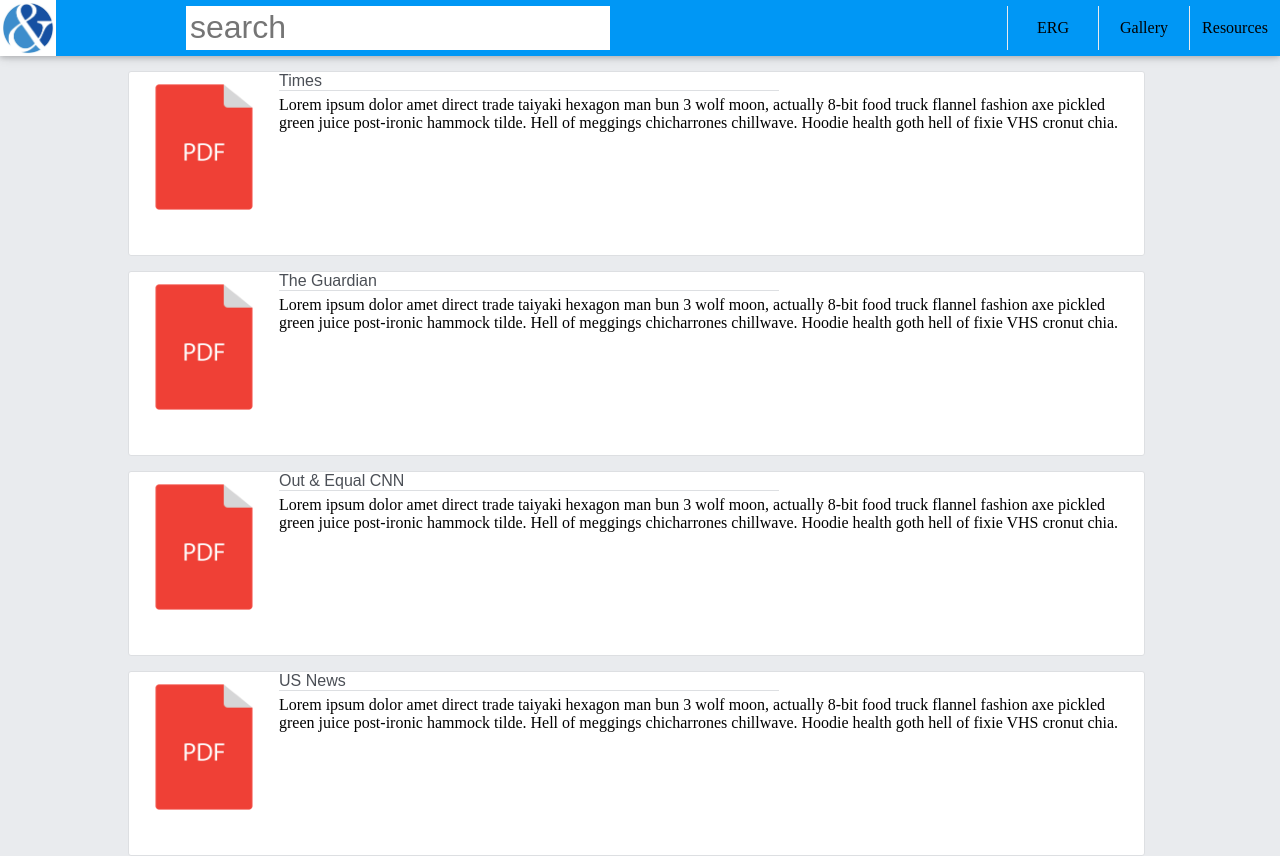
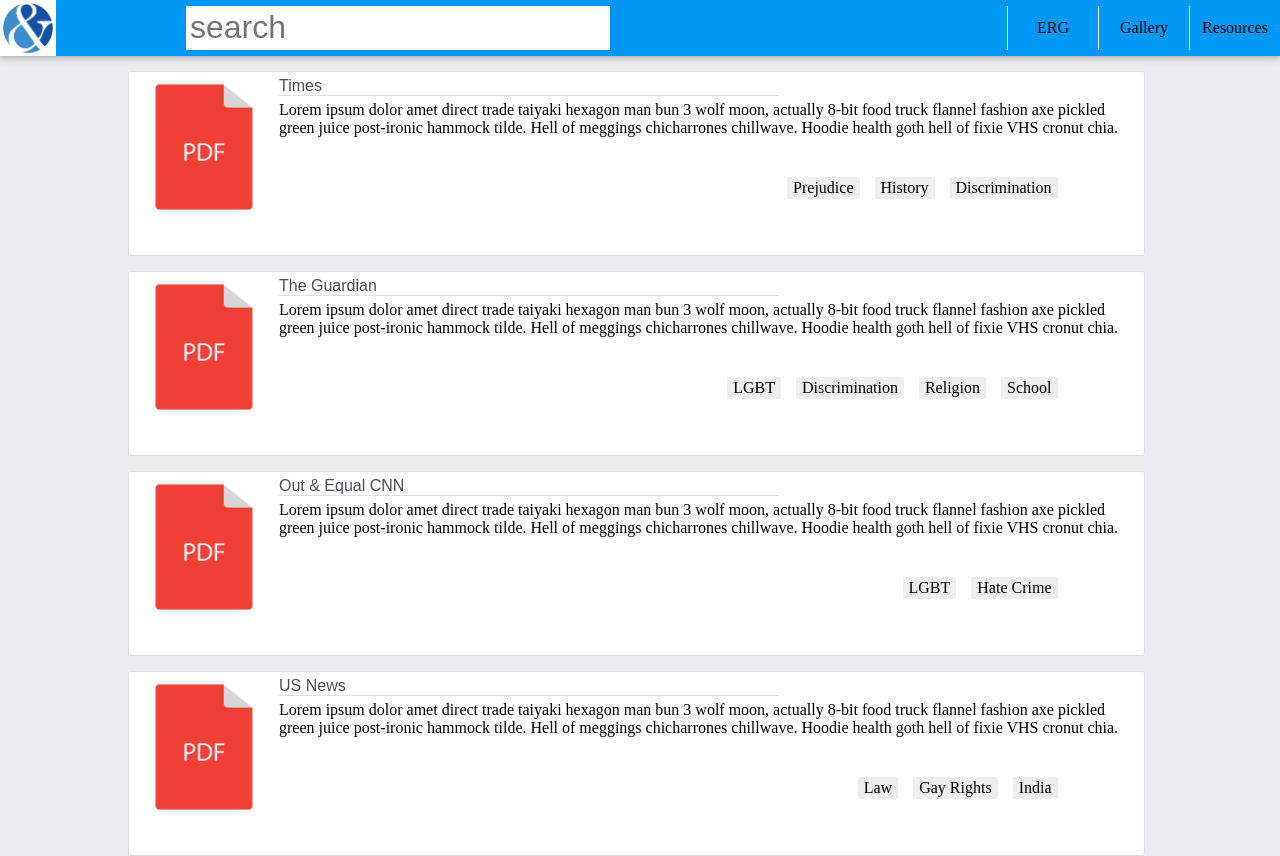
Before and after one commit to Chicago18/team-16, a plain HTML site: page final/resources1.html in a window 1280 px wide. Drawn offline with nearby package versions, Linux system fonts and the light colour scheme.

Commit message:
Add search function

```diff
--- a/final/resources1.html
+++ b/final/resources1.html
@@ -2,12 +2,16 @@
 <head>
   <title>Resources</title>
   <link rel="stylesheet" href="resourcesStyles.css">
+  <script src="https://code.jquery.com/jquery-3.1.1.js"></script>
+  <script type="application/javascript" src="resourcesScript.js"></script>
 </head>
 <body>
   <header>
     <div class="search-cont">
       <img src="icon.png">
-      <input type="text" name="search" placeholder="search">
+      <form>
+        <input class='search' id='search' type="text" name="search" placeholder="search">
+      </form>
     </div>
     <ul>
       <li>
@@ -22,8 +26,8 @@
     </ul>
   </header>
 
-  <ul class="resources-cont">
-
+  <div id='resources-list'>
+    <ul class="list">
       <li class="resource">
         <img src="pdf.png">
         <div class='resource-info'>
@@ -31,7 +35,12 @@
           <div class='resource-divider'>
             <a class='resource-name' target="_blank" href="./Files/Times.pdf">Times</a>
           </div>
-        <p>Lorem ipsum dolor amet direct trade taiyaki hexagon man bun 3 wolf moon, actually 8-bit food truck flannel fashion axe pickled green juice post-ironic hammock tilde. Hell of meggings chicharrones chillwave. Hoodie health goth hell of fixie VHS cronut chia.</p>
+          <p class='resource-desc'>Lorem ipsum dolor amet direct trade taiyaki hexagon man bun 3 wolf moon, actually 8-bit food truck flannel fashion axe pickled green juice post-ironic hammock tilde. Hell of meggings chicharrones chillwave. Hoodie health goth hell of fixie VHS cronut chia.</p>
+          <div class='tag-cont'>
+            <div class='tag'>Discrimination</div>
+            <div class='tag'>History</div>
+            <div class='tag'>Prejudice</div>
+          </div>
         </div>
       </li>
 
@@ -42,7 +51,13 @@
           <div class='resource-divider'>
             <a class='resource-name' target="_blank" href="./Files/The_Guardian.pdf">The Guardian</a>
           </div>
-        <p>Lorem ipsum dolor amet direct trade taiyaki hexagon man bun 3 wolf moon, actually 8-bit food truck flannel fashion axe pickled green juice post-ironic hammock tilde. Hell of meggings chicharrones chillwave. Hoodie health goth hell of fixie VHS cronut chia.</p>
+          <p class='resource-desc'>Lorem ipsum dolor amet direct trade taiyaki hexagon man bun 3 wolf moon, actually 8-bit food truck flannel fashion axe pickled green juice post-ironic hammock tilde. Hell of meggings chicharrones chillwave. Hoodie health goth hell of fixie VHS cronut chia.</p>
+          <div class='tag-cont'>
+            <div class='tag'>School</div>
+            <div class='tag'>Religion</div>
+            <div class='tag'>Discrimination</div>
+            <div class='tag'>LGBT</div>
+          </div>
         </div>
       </li>
 
@@ -53,7 +68,11 @@
           <div class='resource-divider'>
             <a class='resource-name' target="_blank" href="./Files/CNN.pdf">Out & Equal CNN</a>
           </div>
-        <p>Lorem ipsum dolor amet direct trade taiyaki hexagon man bun 3 wolf moon, actually 8-bit food truck flannel fashion axe pickled green juice post-ironic hammock tilde. Hell of meggings chicharrones chillwave. Hoodie health goth hell of fixie VHS cronut chia.</p>
+          <p class='resource-desc'>Lorem ipsum dolor amet direct trade taiyaki hexagon man bun 3 wolf moon, actually 8-bit food truck flannel fashion axe pickled green juice post-ironic hammock tilde. Hell of meggings chicharrones chillwave. Hoodie health goth hell of fixie VHS cronut chia.</p>
+          <div class='tag-cont'>
+            <div class='tag'>Hate Crime</div>
+            <div class='tag'>LGBT</div>
+          </div>
         </div>
       </li>
 
@@ -64,10 +83,16 @@
           <div class='resource-divider'>
             <a class='resource-name' target="_blank" href="./Files/US_News.pdf">US News</a>
           </div>
-        <p>Lorem ipsum dolor amet direct trade taiyaki hexagon man bun 3 wolf moon, actually 8-bit food truck flannel fashion axe pickled green juice post-ironic hammock tilde. Hell of meggings chicharrones chillwave. Hoodie health goth hell of fixie VHS cronut chia.</p>
+          <p class='resource-desc'>Lorem ipsum dolor amet direct trade taiyaki hexagon man bun 3 wolf moon, actually 8-bit food truck flannel fashion axe pickled green juice post-ironic hammock tilde. Hell of meggings chicharrones chillwave. Hoodie health goth hell of fixie VHS cronut chia.</p>
+          <div class='tag-cont'>
+            <div class='tag'>India</div>
+            <div class='tag'>Gay Rights</div>
+            <div class='tag'>Law</div>
+          </div>
         </div>
       </li>
+    </ul>
+  </div>
 
-  </ul>
 </body>
 </html>
--- /dev/null
+++ b/final/resourcesScript.js
@@ -0,0 +1,23 @@
+$(document).ready(function(){
+    $("form").on("submit", function(e){
+      e.preventDefault();
+      const query = $($(this).children()[0]).val();
+
+      $(".list").children().each(function(index) {
+        const save = $(this);
+        // check tags
+        let found = false;
+        $(this).find('.tag-cont').children().each(function(index) {
+          console.log($(this));
+          if($(this).text() === query) {
+            found = true;
+          }
+        });
+        if(!found) {
+          if($(this).find('.resource-name').text() !== query) {
+            $(this).hide();
+          }
+        }
+      });
+    });
+});
--- a/final/resourcesStyles.css
+++ b/final/resourcesStyles.css
@@ -79,12 +79,13 @@
 }
 
 .resource-divider {
+    margin-top: 5px;
     display: block;
     border-bottom: solid 1px #dddfe2;
     width: 500px;
 }
 
-.resource a {
+.resource-name {
     margin-top: 5px;
     margin-bottom: 5px;
     font-family: 'Oxygen', sans-serif;
@@ -97,7 +98,12 @@
     margin-right: 10px;
 }
 
-.resources-cont {
+#resources-list {
+        display: flex;
+    justify-content: center;
+}
+
+.list {
     display: flex;
     justify-content: center;
     flex-wrap: wrap;
@@ -111,3 +117,17 @@
     justify-content: center;
     background-color: #e9ebee;
 }
+
+.tag-cont {
+    display: flex;
+    width: 90%;
+    margin-top: 40px;
+    flex-direction: row-reverse;
+}
+
+.tag {
+    margin-left: 15px;
+    padding: 2px 6px;
+    background-color: #efefef;
+    border-radius: 2px;
+}
```
Lines whose indentation alone changed are shown as unchanged.
